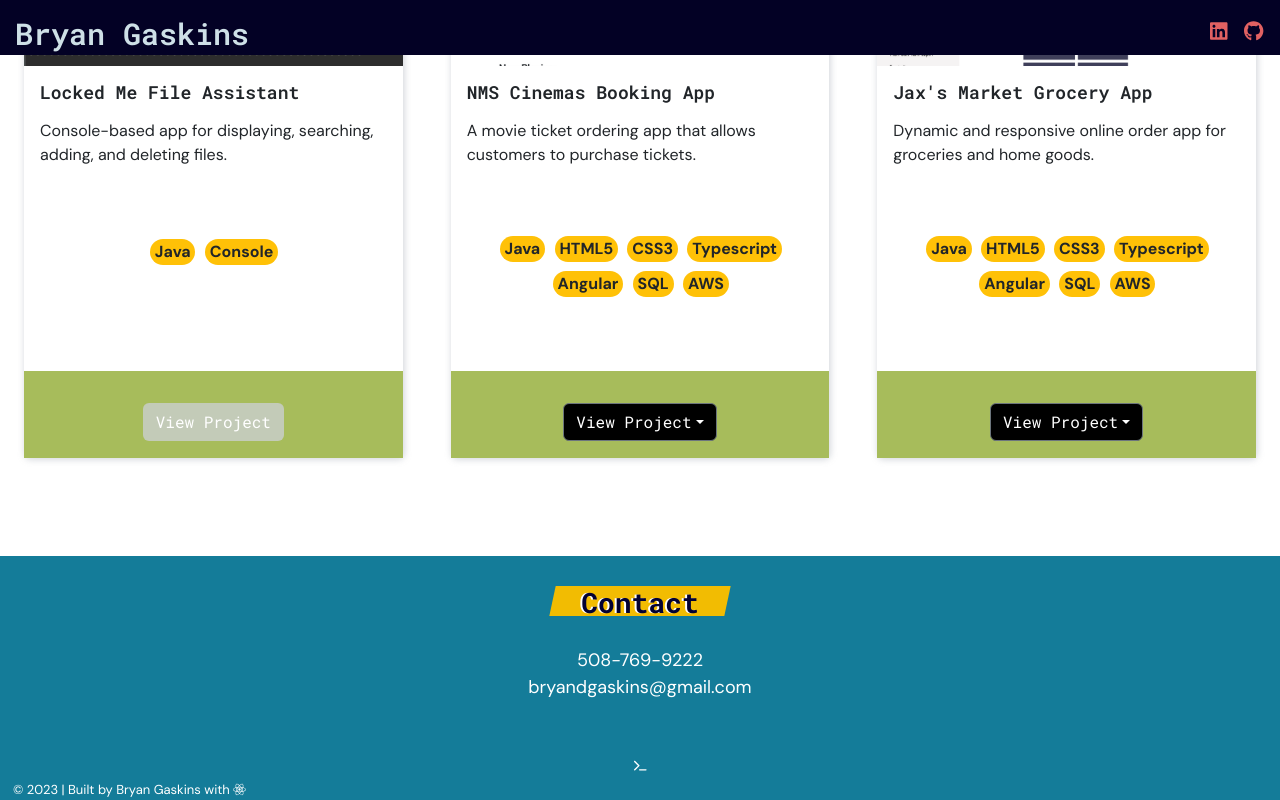
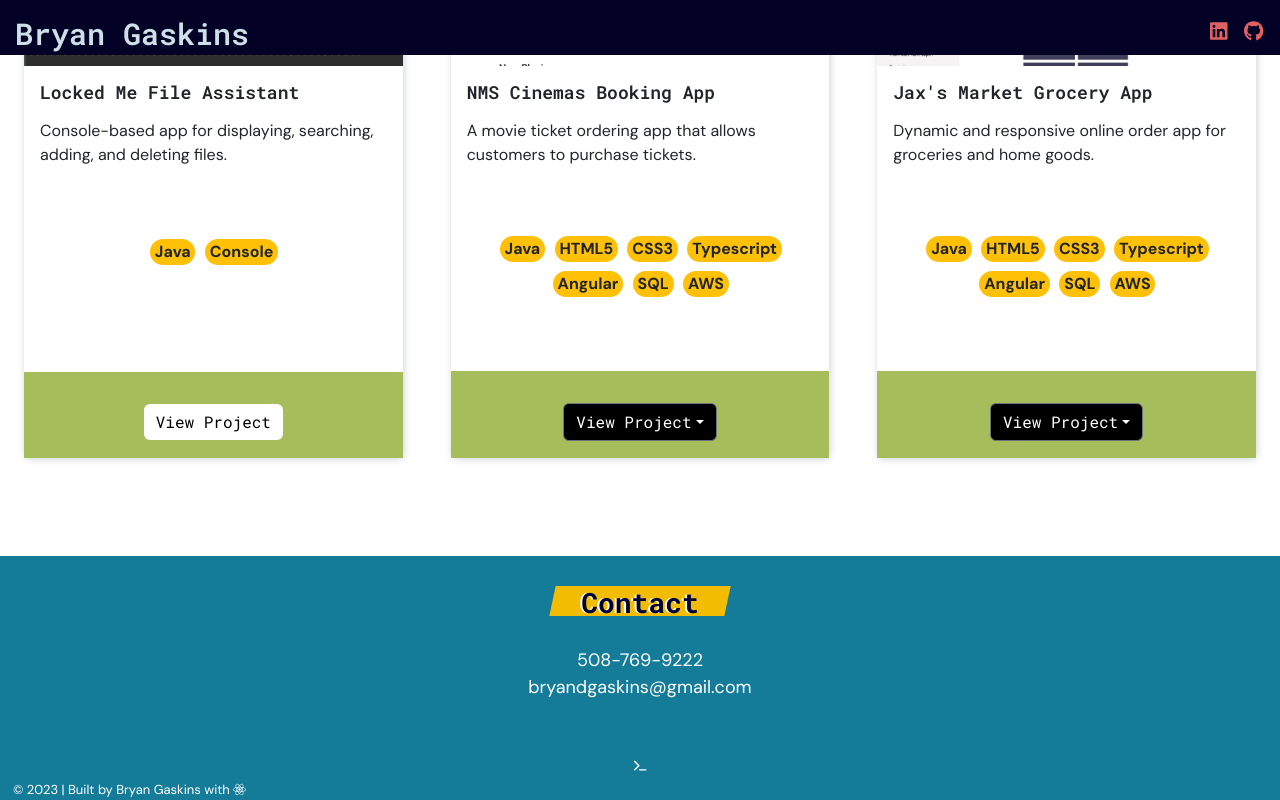
Before and after one commit to bgaskins/web_portfolio, a React (Create React App) app: page / in a window 1280 px wide. In both pictures the pointer is over the link "View Project". Shown: the part 1333-2133 px from the top of the page. Built offline with nearby package versions, Linux system fonts and the light colour scheme.

Commit message:
Hover bg-color change

```diff
--- a/src/components/Projects/Projects.css
+++ b/src/components/Projects/Projects.css
@@ -62,8 +62,10 @@ li, .badge {
 }
 
 .btn:hover {
-    background-color: #ccd0d5c2;
-    color: #ffffff;
+    border: 1px;
+    border-color: #000000;
+    background-color: #ffffff;
+    color: #000000;
 }
 
 /* Headers */
```
